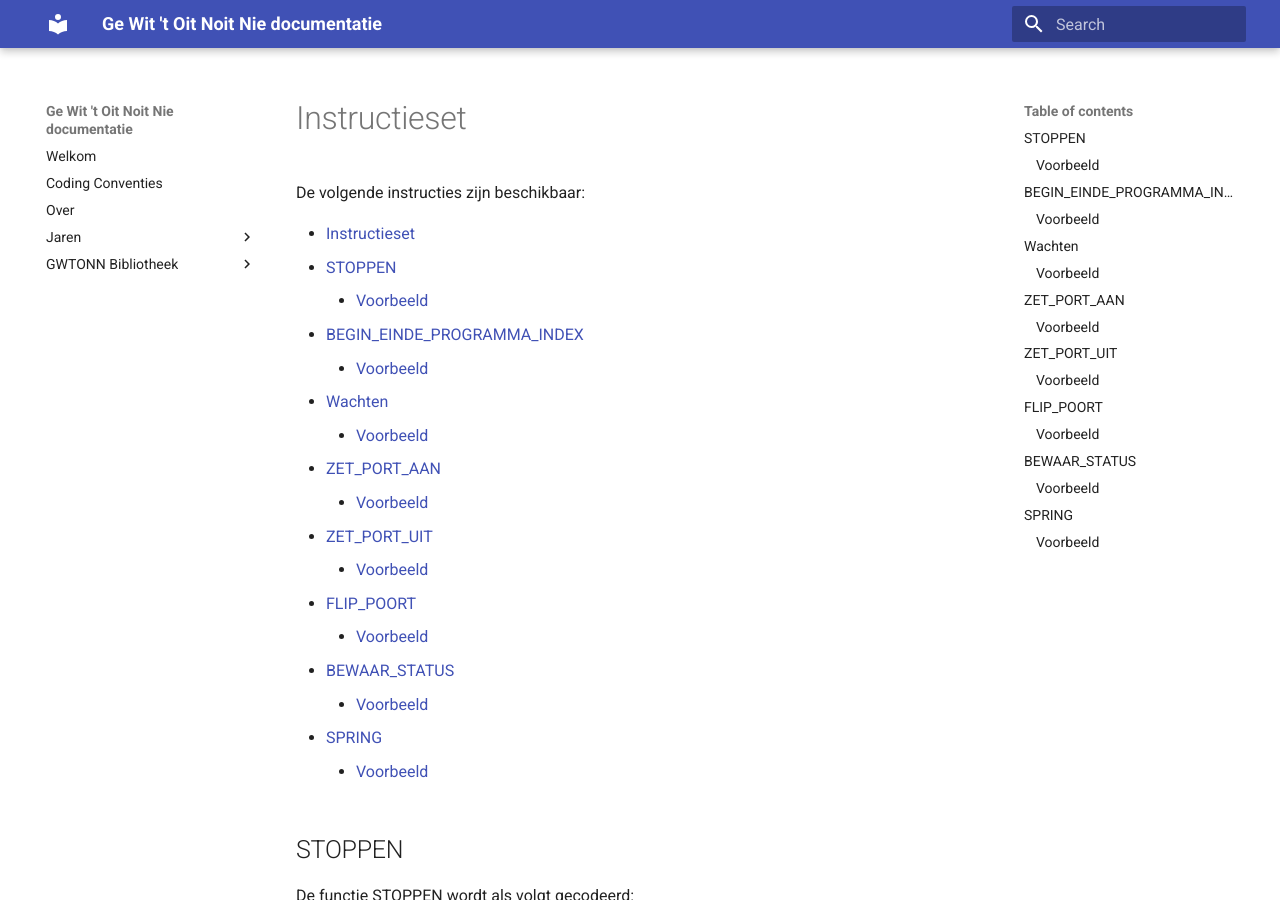
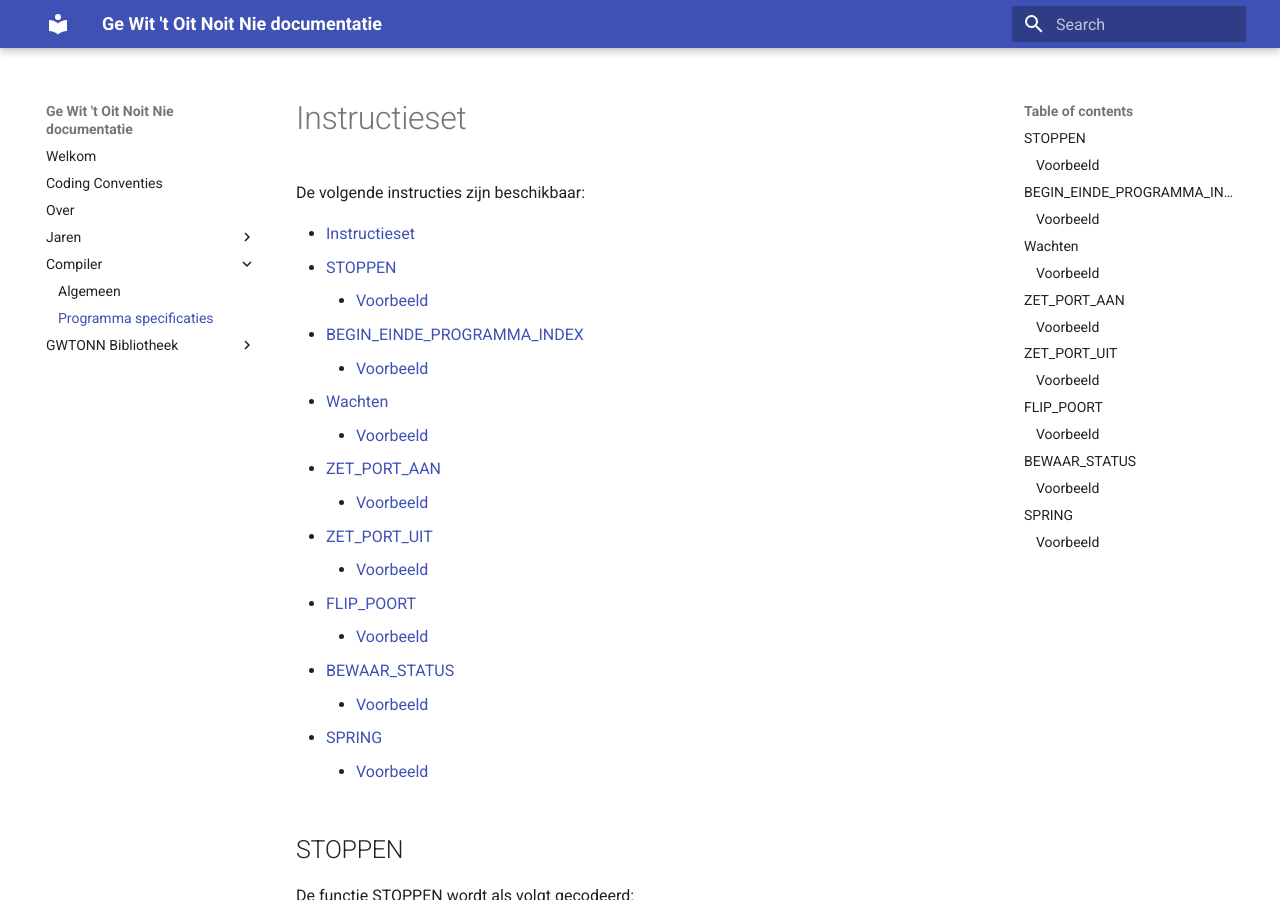
Before and after one commit to Ge-Wit-t-Oit-Noit-Nie/documentation, an MkDocs documentation site: the page built from docs/gpc/program_specifications.md, in a window 1280 px wide and 900 px high. Built offline with MkDocs 1.6.1 and Material for MkDocs 9.7.7, drawn with Linux system fonts in a browser that asks for light colours.

Commit message:
update to the config

```diff
--- a/mkdocs.yml
+++ b/mkdocs.yml
@@ -8,6 +8,9 @@ nav:
       - 2025:
           - Over: year/2025/about.md
           - Programma specificaties: year/2025/program_specifications.md
+  - Compiler:
+      - Algemeen: gpc/index.md
+      - Programma specificaties: gpc/program_specifications.md
   - GWTONN Bibliotheek:
       - Algemeen: gwtonn_library/index.md
       - Logger: gwtonn_library/logger.md
```
